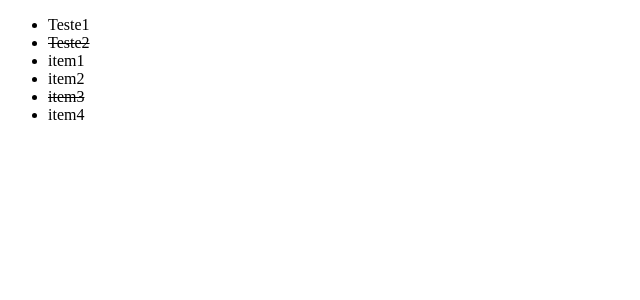
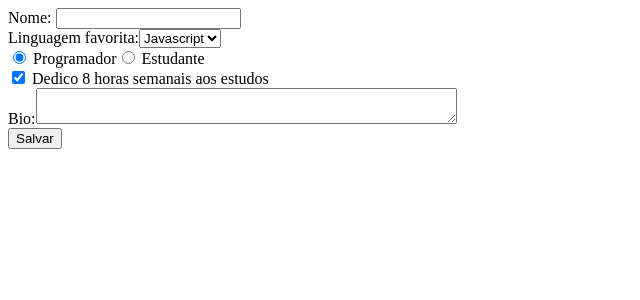
Before and after one commit to JeffyMesquita/santanderbolsas, a React (Create React App) app in the folder introducaoaoreact/introducao/react-app/: page / in a window 1280 px wide. Shown: the top 300 px of the page, without its empty margins (0-640 px from the left). Built offline with nearby package versions, Linux system fonts and the light colour scheme.

Commit message:
Introdução Completa
Introdução Completa

```diff
--- /dev/null
+++ b/introducaoaoreact/introducao/react-app/src/components/Formulario.js
@@ -0,0 +1,104 @@
+import React from "react";
+
+class Formulario extends React.Component {
+  constructor(props) {
+    super(props);
+    this.state = {
+      nome: "",
+      linguagem: "JavaScript",
+      tipo: "programador",
+      dedico: true,
+      bio: "",
+    };
+
+    this.handleSubmit = (event) => {
+      event.preventDefault();
+      console.log(this.state);
+    };
+
+    this.changeName = (event) => {
+      this.setState({ nome: event.target.value });
+    };
+
+    this.changeSelect = (event) => {
+      this.setState({ linguagem: event.target.value });
+    };
+
+    this.changeRadio = (event) => {
+      this.setState({ tipo: event.target.value });
+    };
+
+    this.changeCheckbox = (event) => {
+      this.setState({ dedico: event.target.checked });
+    };
+
+    this.changeBio = (event) => {
+      this.setState({ bio: event.target.value });
+    };
+  }
+
+  render() {
+    return (
+      <>
+        <form onSubmit={this.handleSubmit}>
+          <label>
+            Nome:{" "}
+            <input
+              type="text"
+              value={this.state.nome}
+              onChange={this.changeName}
+            />
+          </label>
+          <br />
+          <label>
+            Linguagem favorita:
+            <select value={this.state.linguagem} onChange={this.changeSelect}>
+              <option>Javascript</option>
+              <option>Python</option>
+              <option>C++</option>
+            </select>
+          </label>
+          <br />
+          <label>
+            <input
+              type="radio"
+              checked={this.state.tipo === "programador"}
+              onChange={this.changeRadio}
+              value="programador"
+            />{" "}
+            Programador
+            <input
+              type="radio"
+              checked={this.state.tipo === "estudante"}
+              onChange={this.changeRadio}
+              value="estudante"
+            />{" "}
+            Estudante
+          </label>
+          <br />
+          <label>
+            <input
+              type="checkbox"
+              checked={this.state.dedico}
+              onChange={this.changeCheckbox}
+            />{" "}
+            Dedico 8 horas semanais aos estudos
+          </label>
+          <br />
+          <label>
+            Bio:
+            <textarea
+              cols="50"
+              value={this.state.bio}
+              onChange={this.changeBio}
+            />
+          </label>
+          <br />
+          <input type="submit" value="Salvar" />
+        </form>
+      </>
+    );
+  }
+}
+
+export default Formulario;
--- a/introducaoaoreact/introducao/react-app/src/index.js
+++ b/introducaoaoreact/introducao/react-app/src/index.js
@@ -5,18 +5,12 @@
 import App4 from "./components/App4";
 import App3 from "./components/App3";
 import {Lista2, Item} from "./components/Lista2";
+import Formulario from "./components/Formulario";
 import reportWebVitals from "./reportWebVitals";
 
 ReactDOM.render(
   <React.StrictMode>
-    <Lista2>
-      <Item key={999} id={999} completo={false}>
-        Teste1
-      </Item>
-      <Item key={998} id={998} completo={true}>
-        Teste2
-      </Item>
-    </Lista2>
+    <Formulario />
   </React.StrictMode>,
   document.getElementById("root")
 );
```
Also changed, not shown: 1 other file (tests, documents, lock files or other folders).
